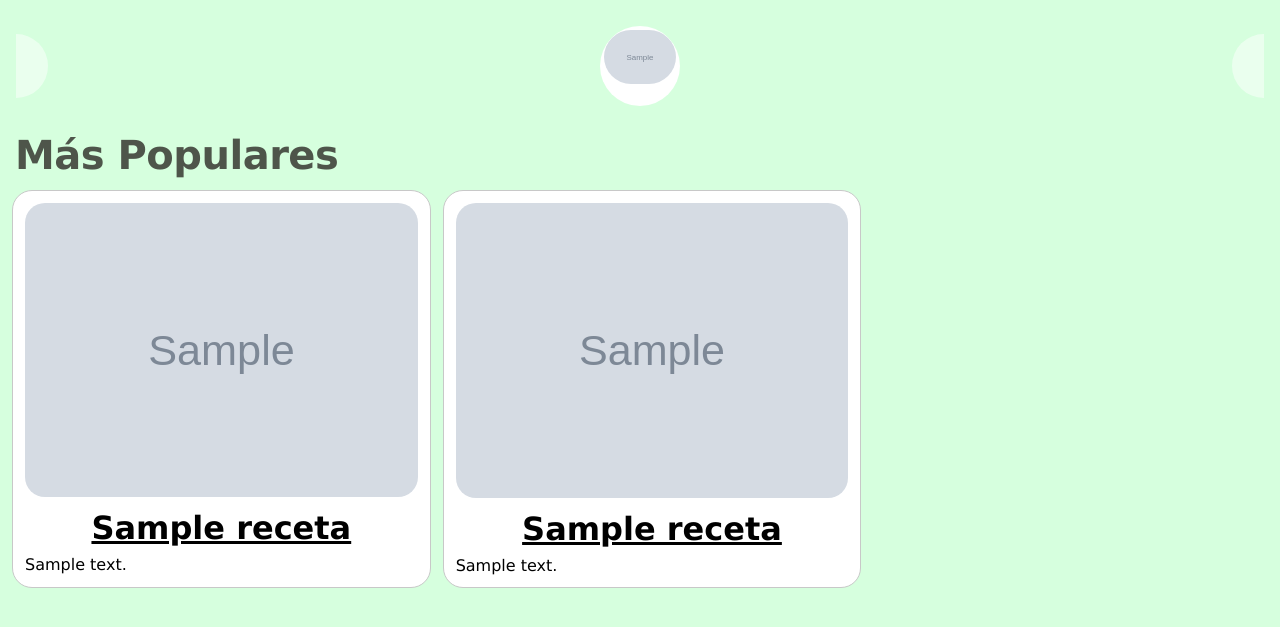
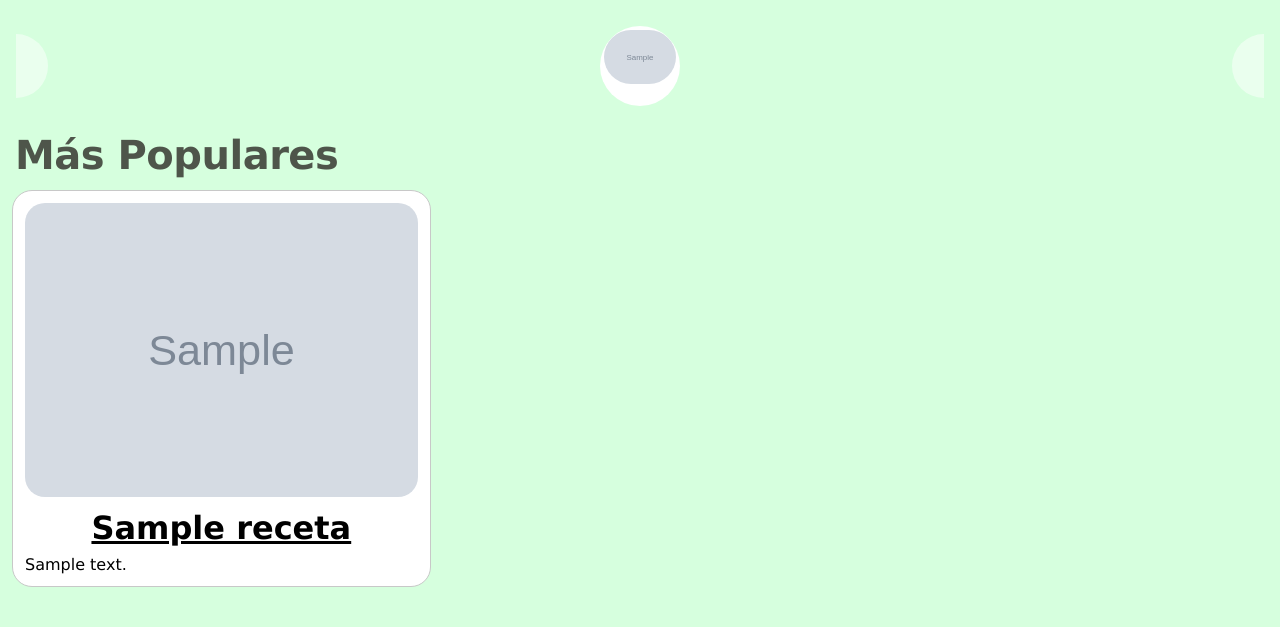
Before and after one commit to regexPattern/la-sazon-de-mariano, a Flask app: template templates/index.html in a window 1280 px wide. Shown: the part 69-696 px from the top of the page. Run offline with Flask 3, Linux system fonts and the light colour scheme; the template is opened without the code that fills it: most values are stand-ins (such as "Sample title", 1, 10 or a date in 2020); grey boxes marked "Sample" are stand-in pictures.

Commit message:
Removido el link de receta duplicado

```diff
--- a/templates/index.html
+++ b/templates/index.html
@@ -43,11 +43,6 @@
       <h1>{{ receta['nombre'] }}</h1>
       <p>{{ receta['descripcion'] }}</p>
     </a>
-    <a href="/receta/{{receta['id']}}" class="tarjeta-receta">
-      <img src="{{ '/static/img/recetas/' + receta['imagen'] }}" />
-      <h1>{{ receta['nombre'] }}</h1>
-      <p>{{ receta['descripcion'] }}</p>
-    </a>
     {% endfor %}
   </div>
 </body>
```
